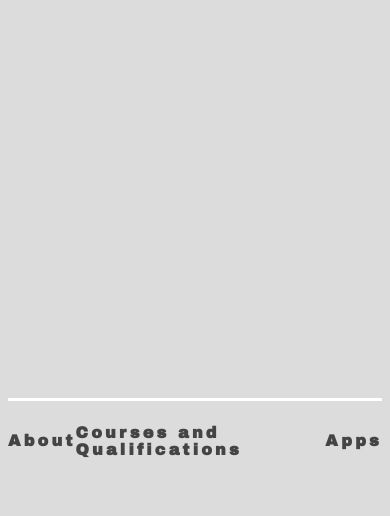
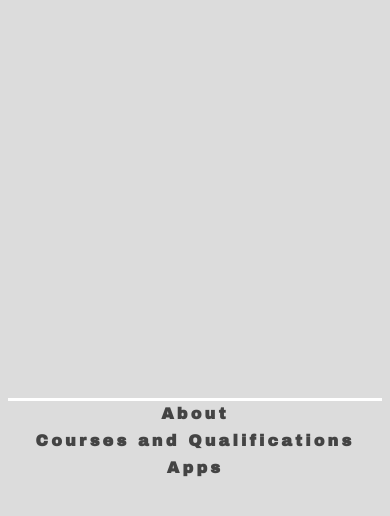
Before and after one commit to FrankieSlinn/Portfolio, a plain HTML site: page index.html in a window 390 px wide. Shown: the part 214-730 px from the top of the page. Drawn offline with Linux system fonts and the light colour scheme; a web font is replaced by a local one.

Commit message:
menu responsive

```diff
--- a/index.html
+++ b/index.html
@@ -19,10 +19,12 @@
    <h2 class="myname">Franziska Kissling</h2>
    </div>
    <div class="wide-line"></div>
-   <main>
+   <main class = "topics">
+
     <a href="about.html">About</a>
     <a href="courses.html">Courses and Qualifications</a>
     <a href="games.html">Apps</a>
+
    </main>
 
 
--- a/style.css
+++ b/style.css
@@ -130,3 +130,10 @@ footer a{
     flex-direction: column;
 }
   }
+  @media (max-width: 500px) {
+    .topics{
+        display: flex;
+        flex-direction: column;
+    }
+
+      }
```
